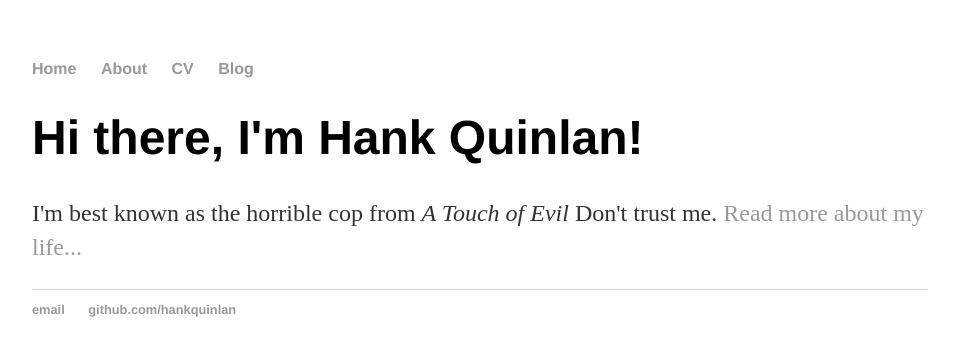
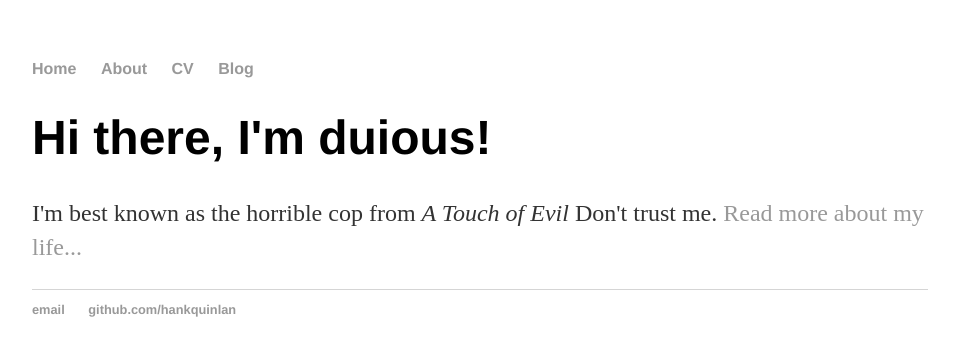
Before and after one commit to duious/duious.github.io, a Jekyll site: the page built from index.html, in a window 1280 px wide. Shown: the top 356 px of the page, without its empty margins (160-1115 px from the left). Built offline with Jekyll 4.4.1, drawn with Linux system fonts in a browser that asks for light colours.

Commit message:
Update index.html

```diff
--- a/index.html
+++ b/index.html
@@ -3,6 +3,6 @@ layout: default
 title: duious, Horrible Cop
 ---
 <div class="blurb">
-    <h1>Hi there, I'm Hank Quinlan!</h1>
+    <h1>Hi there, I'm duious!</h1>
     <p>I'm best known as the horrible cop from <em>A Touch of Evil</em> Don't trust me. <a href="/about">Read more about my life...</a></p>
 </div><!-- /.blurb -->
```
